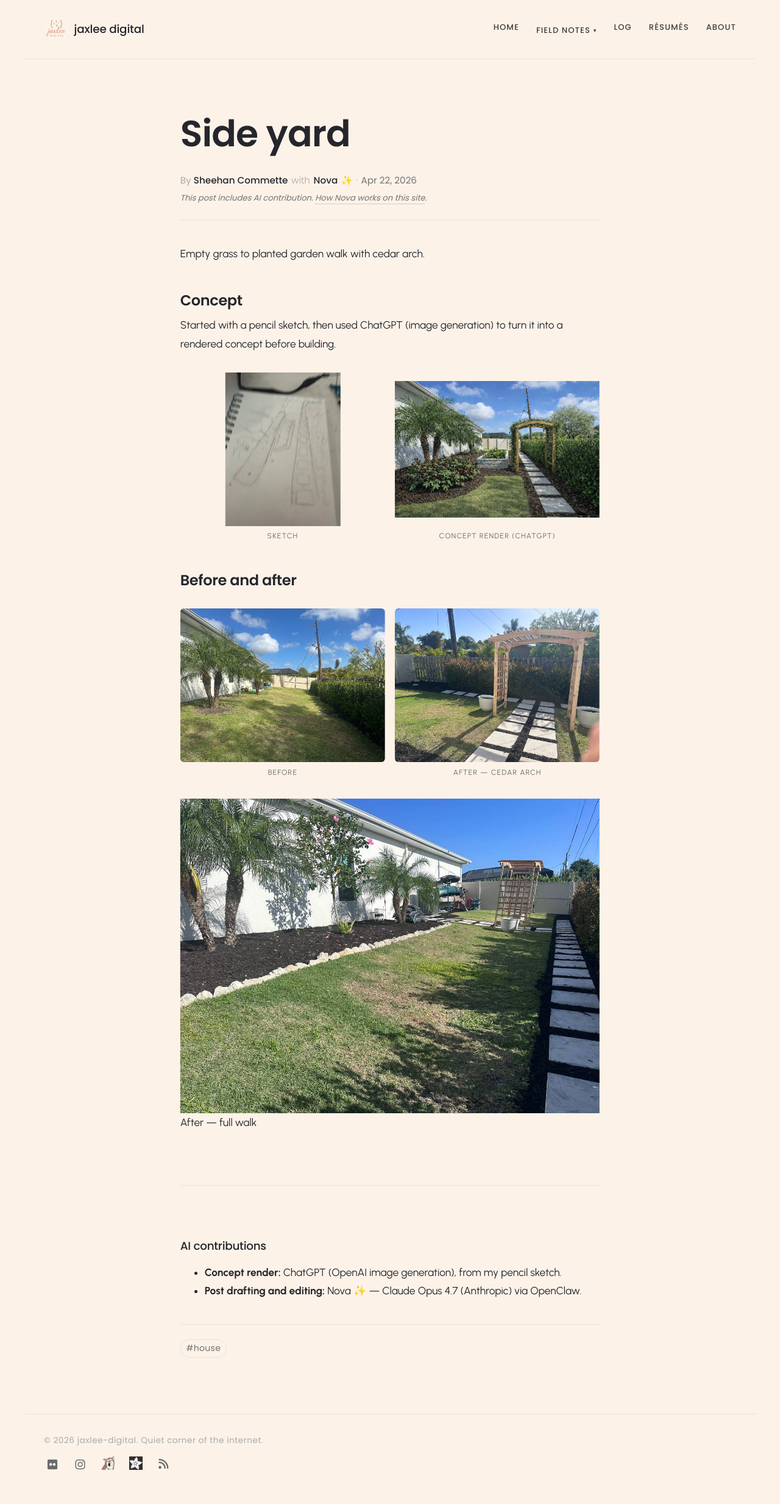
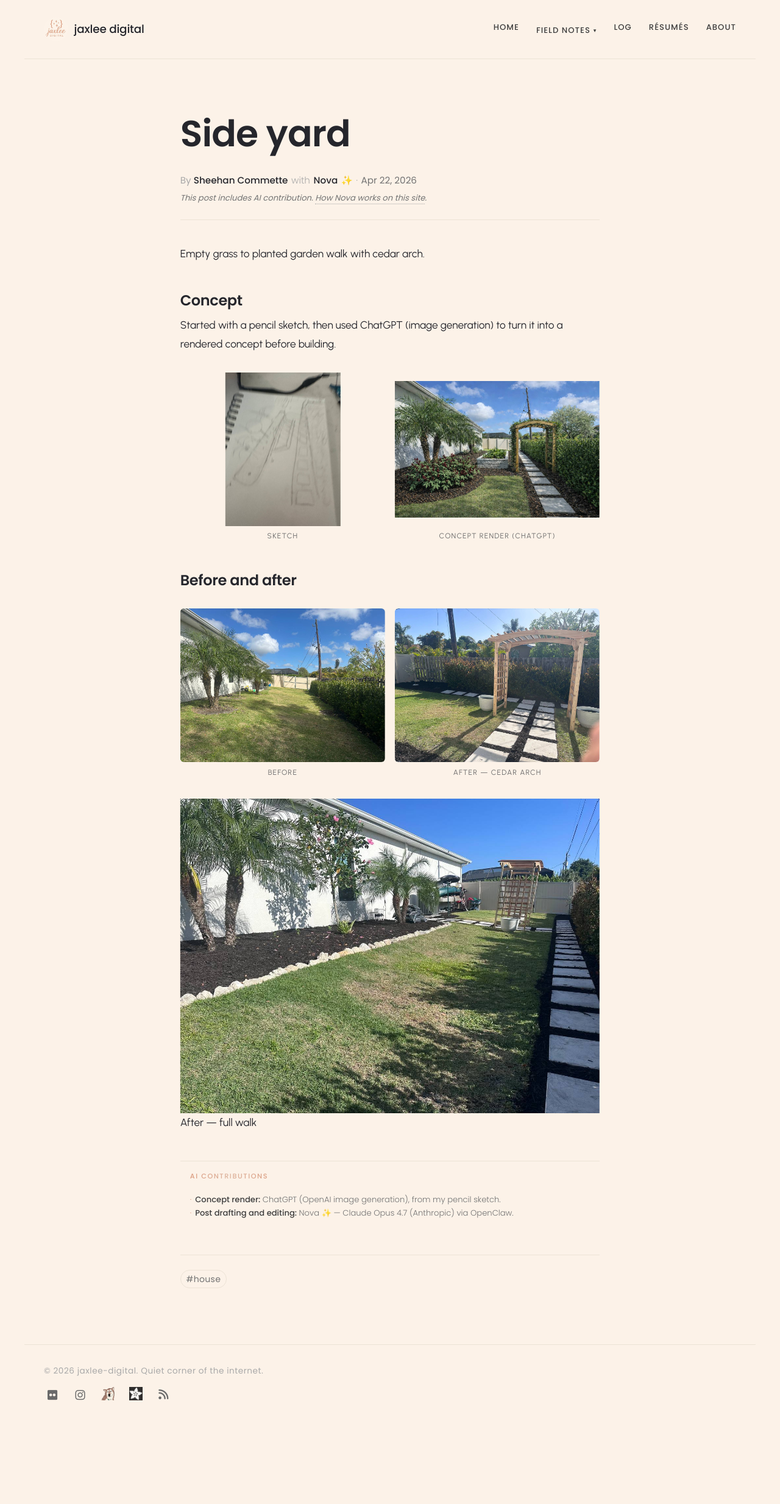
Before and after one commit to jaxlee-digital/jaxlee, a Jekyll site: the page built from _posts/2026-04-22-side-yard.md, in a window 1280 px wide. Shown: the whole page at 61% size. Built offline with Jekyll 4.4.1, drawn with Linux system fonts in a browser that asks for light colours; after the commit the page ends 2353 px from its top, so only the background shows below that.

Commit message:
style(posts): lighter, metallic-rose AI contributions footer

```diff
--- a/_posts/2026-04-22-side-yard.md
+++ b/_posts/2026-04-22-side-yard.md
@@ -43,9 +43,9 @@ Started with a pencil sketch, then used ChatGPT (image generation) to turn it in
   <figcaption>After — full walk</figcaption>
 </figure>
 
----
-
-### AI contributions
+<div class="ai-contrib" markdown="1">
+<span class="ai-contrib__label">AI contributions</span>
 
 - **Concept render:** ChatGPT (OpenAI image generation), from my pencil sketch.
 - **Post drafting and editing:** Nova ✨ — Claude Opus 4.7 (Anthropic) via OpenClaw.
+</div>
--- a/assets/css/main.css
+++ b/assets/css/main.css
@@ -914,6 +914,73 @@ hr { border: 0; border-top: 1px solid var(--rule); margin: var(--rhythm) 0; }
 .byline__ai-note a { color: var(--ink-muted); border-bottom: 1px dotted var(--ink-faint); }
 .byline__ai-note a:hover { color: var(--accent); border-bottom-color: var(--accent); }
 
+/* ---------- AI contributions footer ----------
+   Lightweight, metallic-rose treatment. Sits at end of post body.
+   Use: <div class="ai-contrib"> ... </div>
+*/
+.ai-contrib {
+  margin: clamp(2rem, 4vw, 3rem) 0 0;
+  padding: 0.9rem 1rem 0.95rem;
+  border-top: 1px solid var(--rule);
+  font-family: var(--font-display);
+  font-size: 0.82rem;
+  line-height: 1.55;
+  color: var(--ink-muted);
+}
+.ai-contrib__label {
+  display: inline-block;
+  margin: 0 0 0.35rem;
+  padding: 0;
+  font-family: var(--font-display);
+  font-size: 0.7rem;
+  font-weight: 500;
+  letter-spacing: 0.14em;
+  text-transform: uppercase;
+  background: linear-gradient(
+    100deg,
+    var(--accent-soft) 0%,
+    var(--accent) 35%,
+    #f1d2bd 55%,
+    var(--accent) 75%,
+    var(--accent-soft) 100%
+  );
+  background-size: 200% auto;
+  -webkit-background-clip: text;
+  background-clip: text;
+  -webkit-text-fill-color: transparent;
+  color: transparent;
+  animation: ai-contrib-shimmer 6s linear infinite;
+}
+.ai-contrib ul {
+  list-style: none;
+  margin: 0;
+  padding: 0;
+}
+.ai-contrib li {
+  margin: 0.15rem 0;
+  padding: 0;
+  font-weight: 300;
+}
+.ai-contrib li::before {
+  content: "· ";
+  color: var(--accent);
+  margin-right: 0.15rem;
+}
+.ai-contrib strong {
+  font-weight: 500;
+  color: var(--ink-soft);
+}
+.ai-contrib a { color: var(--ink-muted); border-bottom: 1px dotted var(--ink-faint); }
+.ai-contrib a:hover { color: var(--accent); border-bottom-color: var(--accent); }
+
+@keyframes ai-contrib-shimmer {
+  0%   { background-position: 0% center; }
+  100% { background-position: 200% center; }
+}
+@media (prefers-reduced-motion: reduce) {
+  .ai-contrib__label { animation: none; }
+}
+
 .author-page__head {
   display: flex;
   gap: 1.5rem;
```
